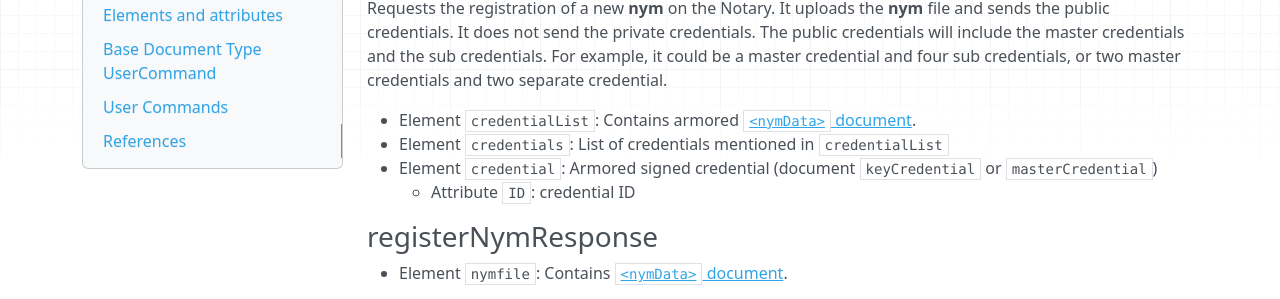
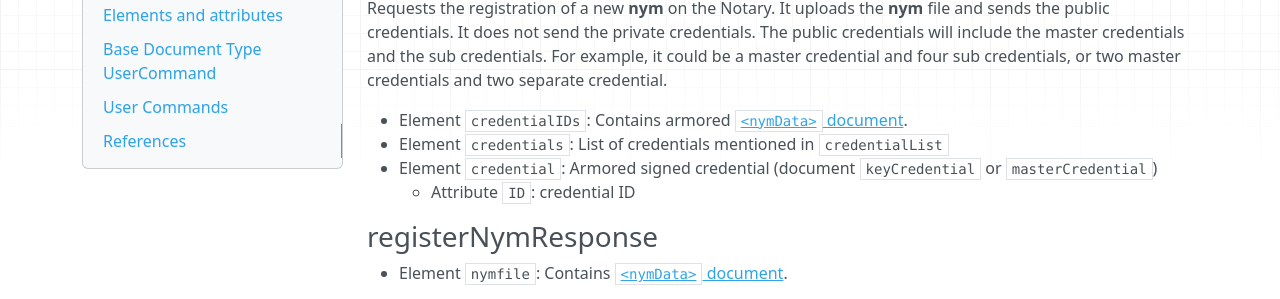
Before and after one commit to Open-Transactions/protocol-docs, an MkDocs documentation site: the page built from content/doctypes/notaryMessage.md, in a window 1280 px wide and 900 px high, scrolled down 810 px. Shown: the part 147-446 px from the top of the window. Built offline with MkDocs 1.6.1, drawn with Linux system fonts in a browser that asks for light colours; nearby versions of some CDN libraries; old or Windows-style settings are respelled for this version of MkDocs.

Commit message:
rename credentialList to credentialIDs in registerNym message

```diff
--- a/content/doctypes/notaryMessage.md
+++ b/content/doctypes/notaryMessage.md
@@ -47,7 +47,7 @@ The public credentials will include the master credentials and the sub credentia
 For example, it could be a master credential and four sub credentials, or two
 master credentials and two separate credential.
 
-* Element `credentialList`: Contains armored [`<nymData>` document](nymData.md).
+* Element `credentialIDs`: Contains armored [`<nymData>` document](nymData.md).
 * Element `credentials`: List of credentials mentioned in `credentialList`
   * Element `credential`: Armored signed credential (document `keyCredential` or `masterCredential`)
     * Attribute `ID`: credential ID
```
